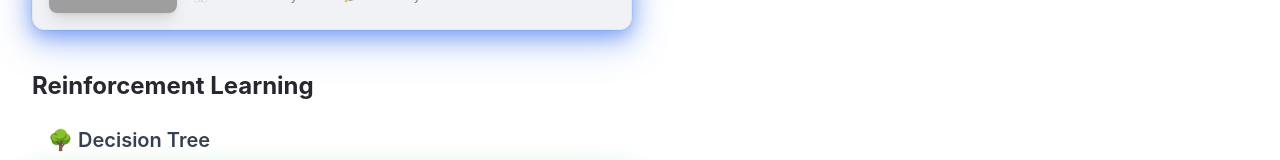
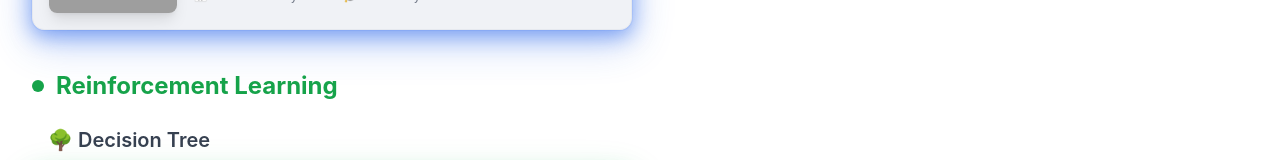
Before and after one commit to Thibault-GAREL/my-portfolio, a Next.js app: page / in a window 1280 px wide. Shown: the part 1204-1364 px from the top of the page. Built offline with nearby package versions, Linux system fonts and the light colour scheme; grey boxes are pictures that could not be loaded.

Commit message:
fix: Add green color to Reinforcement Learning section title
Style the main "Reinforcement Learning" header with green (#16a34a) and add colored circle indicator to match other section titles.

https://claude.ai/code/session_01WdSJcZJpWgCw1fbYwEEPBD

```diff
--- a/app/page.tsx
+++ b/app/page.tsx
@@ -696,7 +696,10 @@ function ProjectsByCategory() {
 
       {/* Reinforcement Learning */}
       <div className="mb-10">
-        <h3 className="text-2xl font-bold text-streamlit-text dark:text-[#cdd9e5] mb-6">Reinforcement Learning</h3>
+        <h3 className="text-2xl font-bold mb-6 flex items-center gap-3" style={{ color: '#16a34a' }}>
+          <div className="w-3 h-3 rounded-full flex-shrink-0" style={{ backgroundColor: '#16a34a' }}></div>
+          Reinforcement Learning
+        </h3>
 
         {/* Decision Tree */}
         <div className="mb-8">
```
